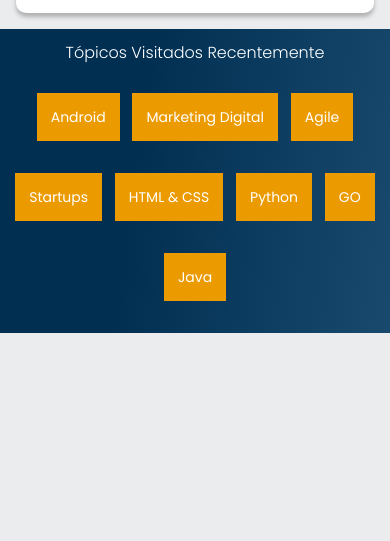
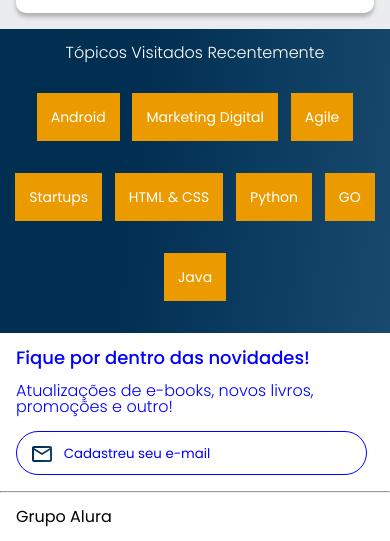
Before and after one commit to LuketeS/Books-Mobile-First, a plain HTML site: page index.html in a window 390 px wide. Shown: the part 1467-2008 px from the top of the page. Before the commit the page ends 1800 px from the top, so only its background shows below. Drawn offline with nearby package versions, Linux system fonts and the light colour scheme.

Commit message:
Finalizado layout mobile

```diff
--- a/index.html
+++ b/index.html
@@ -190,6 +190,20 @@
         </ul>
     </section>
 
+    <section class="contato">
+        <h2 class="contato__titulo">Fique por dentro das novidades!</h2>
+        <p class="contato__texto">Atualizações de e-books, novos livros, promoções e outro!</p>
+        <input type="email" placeholder="Cadastreu seu e-mail" class="contato__email">
+    </section>
+
+    <hr />
+
+    <footer class="rodape">
+        <h2 class="rodape__titulo">Grupo Alura</h2>
+    </footer>
+
+
+
     <script src="https://cdn.jsdelivr.net/npm/swiper@11/swiper-bundle.min.js"></script>
     <script>
         const swiper = new Swiper('.swiper', {
--- /dev/null
+++ b/styles/contato.css
@@ -0,0 +1,35 @@
+.contato {
+    background-color: var(--cor-header);
+    padding: 1em;
+}
+
+.contato__titulo, .contato__texto {
+    color: blue;
+}
+
+.contato__titulo{
+    font-size: 18px;
+    font-weight: 500;
+}
+
+.contato__texto {
+    font-weight: 300;
+    margin: 1em 0;
+}
+
+.contato__email{
+    padding: 1em;
+    border: 1px solid blue;
+    border-radius: 24px;
+    width: 90%;
+    color: blue;
+}
+
+.contato__email::placeholder {
+    font-family: var(--font-principal);
+    color: blue;
+    background: url("../assets/Email.svg");
+    background-repeat: no-repeat;
+    padding-left: 2.5em;
+    background-position: left;
+}
--- /dev/null
+++ b/styles/rodape.css
@@ -0,0 +1,8 @@
+hr {
+    margin: 0;
+}
+
+.rodape {
+    background-color: var(--cor-header);
+    padding: 1em;
+}
--- a/styles/styles.css
+++ b/styles/styles.css
@@ -2,6 +2,8 @@
 @import url("../styles/banner.css");
 @import url("../styles/carrossel.css");
 @import url("../styles/topicos.css");
+@import url("../styles/contato.css");
+@import url("../styles/rodape.css");
 
 :root {
     --cor-de-fundo:#EBECEE;
```
Also changed, not shown: assets/Email.svg (added).
